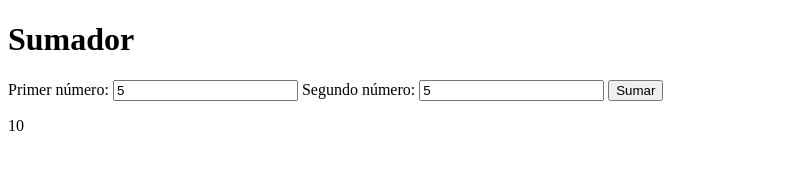
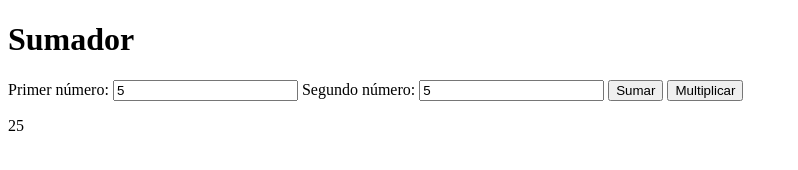
Before and after one commit to Isabella12-bit/Multiplicador, a website built with Parcel: page index.html in a window 1280 px wide. Both pictures are taken after typing "5", "5" into the empty fields and a click on the input "Sumar". Shown: the whole page, without its empty margins (0-798 px from the left). Built offline with nearby package versions, Linux system fonts and the light colour scheme.

Commit message:
Feat: Se agregó la función para que dos números puedan ser multiplicados

```diff
--- a/index.html
+++ b/index.html
@@ -11,6 +11,7 @@
       <label for="segundo-numero">Segundo número:</label>
       <input type="number" id="segundo-numero" />
       <input type="submit" value="Sumar" id="sumar-button" />
+      <input type="submit" value="Multiplicar" id="multiplicar-button" />
     </form>
     <div id="resultado-div"></div>
 
--- a/src/presenter.js
+++ b/src/presenter.js
@@ -1,8 +1,9 @@
-import sumar from "./sumador";
+import { sumar, multiplicar } from "./sumador";
 
 const first = document.querySelector("#primer-numero");
 const second = document.querySelector("#segundo-numero");
 const form = document.querySelector("#sumar-form");
+const form1 = document.querySelector("multiplicar-form");
 const div = document.querySelector("#resultado-div");
 
 form.addEventListener("submit", (event) => {
@@ -12,4 +13,5 @@ form.addEventListener("submit", (event) => {
   const secondNumber = Number.parseInt(second.value);
 
   div.innerHTML = "<p>" + sumar(firstNumber, secondNumber) + "</p>";
+  div.innerHTML = "<p>" + multiplicar(firstNumber, secondNumber) + "</p>";
 });
--- a/src/sumador.js
+++ b/src/sumador.js
@@ -1,5 +1,7 @@
-function sumar(a, b) {
+export function sumar(a, b) {
   return a + b;
 }
 
-export default sumar;
+ export function multiplicar(a,b){
+  return a * b;
+}
```
Also changed, not shown: src/sumador.test.js (+7 -1 lines).
